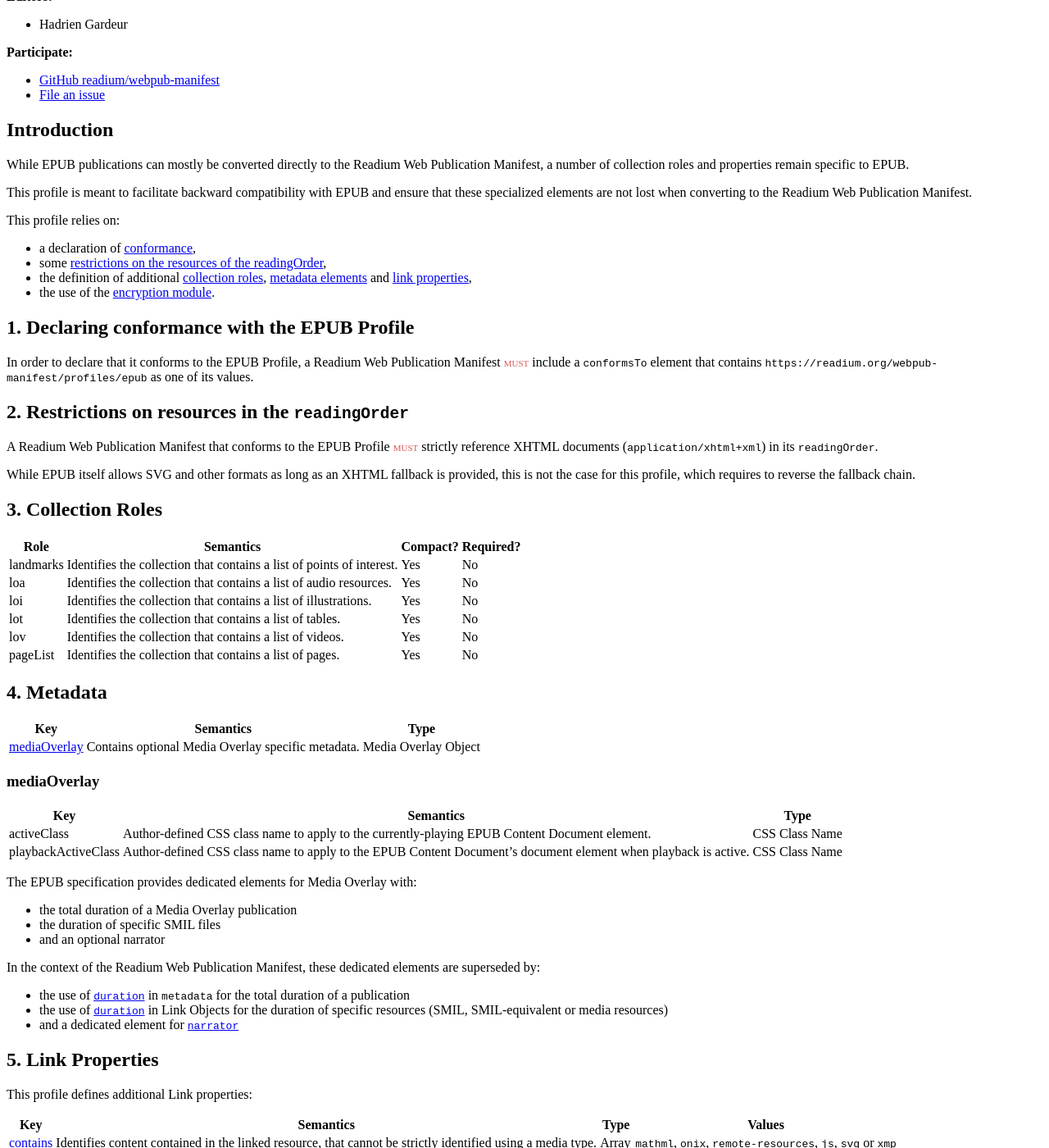
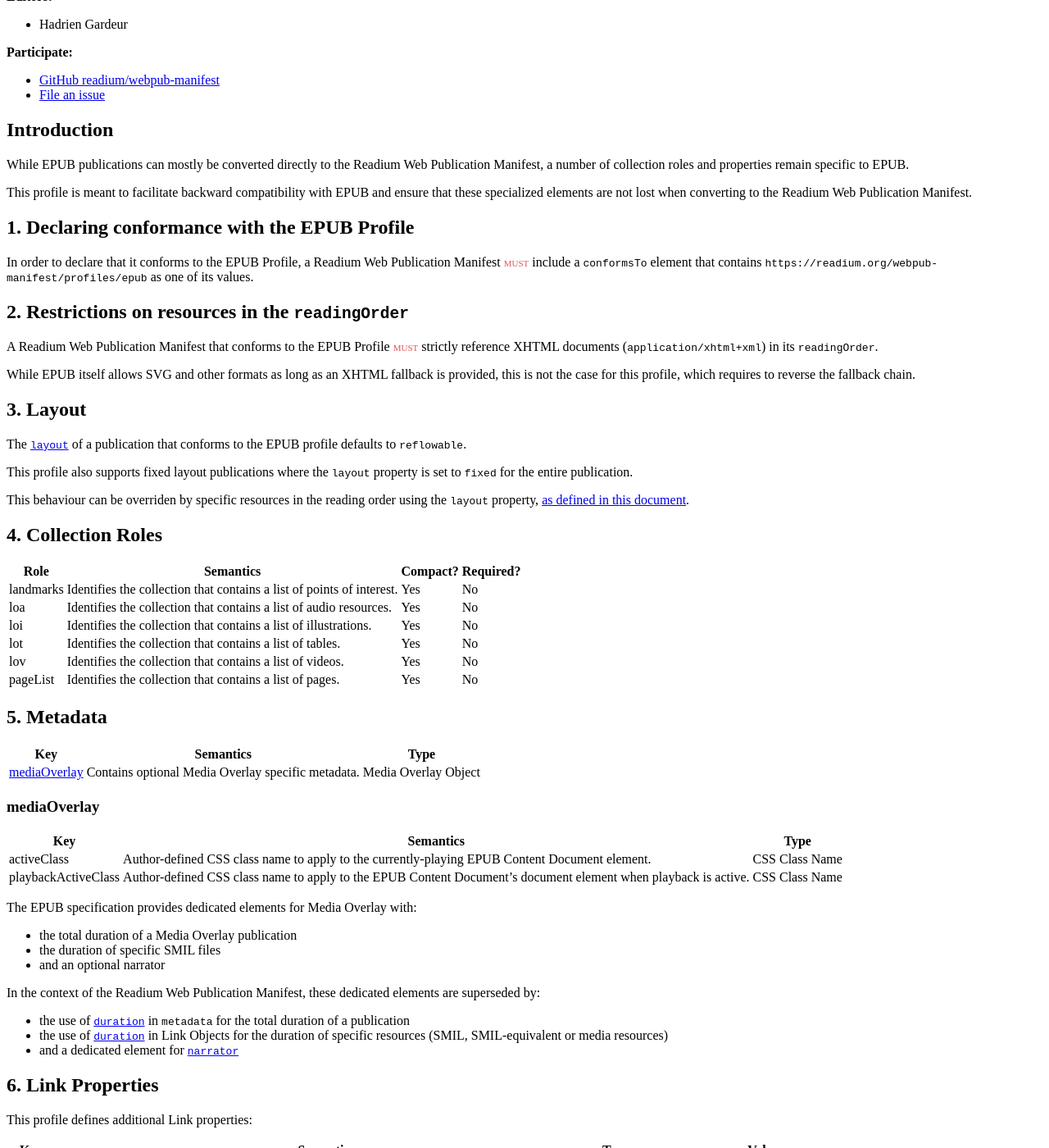
Before and after one commit to readium/webpub-manifest, a Jekyll site: the page built from profiles/epub.md, in a window 1280 px wide and 1400 px high, scrolled down 292 px. Shown: the whole window at 82% size. Built offline with Jekyll 4.4.1, drawn with Linux system fonts in a browser that asks for light colours; our own code applies the rules of GitHub Pages for plain Markdown files; comment, search, counter and statistics services are not loaded; some of the changed text lies outside the part shown.

Commit message:
Added a layout section to EPUB profile
related to #86

````diff
--- a/profiles/epub.md
+++ b/profiles/epub.md
@@ -15,12 +15,6 @@
 
 This profile is meant to facilitate backward compatibility with EPUB and ensure that these specialized elements are not lost when converting to the Readium Web Publication Manifest.
 
-This profile relies on:
-
-* a declaration of [conformance](#1-declaring-conformance-with-the-epub-profile),
-* some [restrictions on the resources of the readingOrder](#2-restrictions-on-the-resources-of-the readingorder),
-* the definition of additional [collection roles](#3-collection-roles), [metadata elements](#4-metadata) and [link properties](#5-link-properties),
-* the use of the [encryption module](../modules/encryption.md).
 
 ## 1. Declaring conformance with the EPUB Profile
 
@@ -32,7 +26,15 @@
 
 While EPUB itself allows SVG and other formats as long as an XHTML fallback is provided, this is not the case for this profile, which requires to reverse the fallback chain.
 
-## 3. Collection Roles
+## 3. Layout
+
+The [`layout`](../contexts/default/README.md#layout-and-reading-progression) of a publication that conforms to the EPUB profile defaults to `reflowable`.
+
+This profile also supports fixed layout publications where the `layout` property is set to `fixed` for the entire publication.
+
+This behaviour can be overriden by specific resources in the reading order using the `layout` property, [as defined in this document](#layout).
+
+## 4. Collection Roles
 
 | Role  | Semantics | Compact? | Required? |
 | ----- | --------- | -------- | --------- |
@@ -69,7 +71,7 @@
 - and a dedicated element for [`narrator`](../contexts/default/#contributors)
 
 
-## 5. Link Properties
+## 6. Link Properties
 
 This profile defines additional Link properties:
 
@@ -107,9 +109,8 @@
 
 ### layout
 
-The `layout` property defaults to `reflowable` for text resources and `fixed` for images or videos.
+By default, each item in the `readingOrder` follows the `layout` specified in `metadata` but the EPUB profile allow content creators to override this behaviour using the `layout` property on specific resources.
 
-Using `fixed` it can also indicate that an HTML document has a viewport with a fixed size.
 
 ```
 {
````
Also changed, not shown: other parts of profiles/epub.md (+1 -1 lines), properties.md (+0 -3 lines), roles.md (+6 -6 lines).
